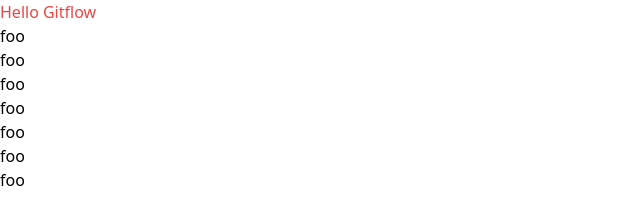
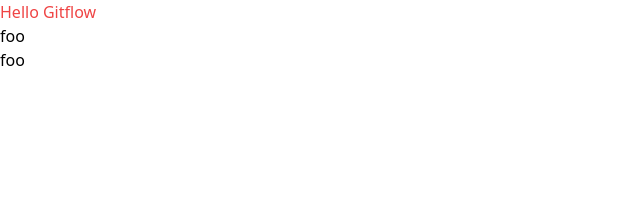
Before and after one commit to pedrovanzo/gitflowtest, a plain HTML site: page index.html in a window 1280 px wide. Shown: the whole page, without its empty margins (0-640 px from the left). Drawn offline with nearby package versions, Linux system fonts and the light colour scheme.

Commit message:
-mfoo three

```diff
--- a/index.html
+++ b/index.html
@@ -10,10 +10,5 @@
     <h1 class="text-red-500">Hello Gitflow</h1>
     <p>foo</p>
     <p>foo</p>
-    <p>foo</p>
-    <p>foo</p>
-    <p>foo</p>
-    <p>foo</p>
-    <p>foo</p>
 </body>
 </html>
```
